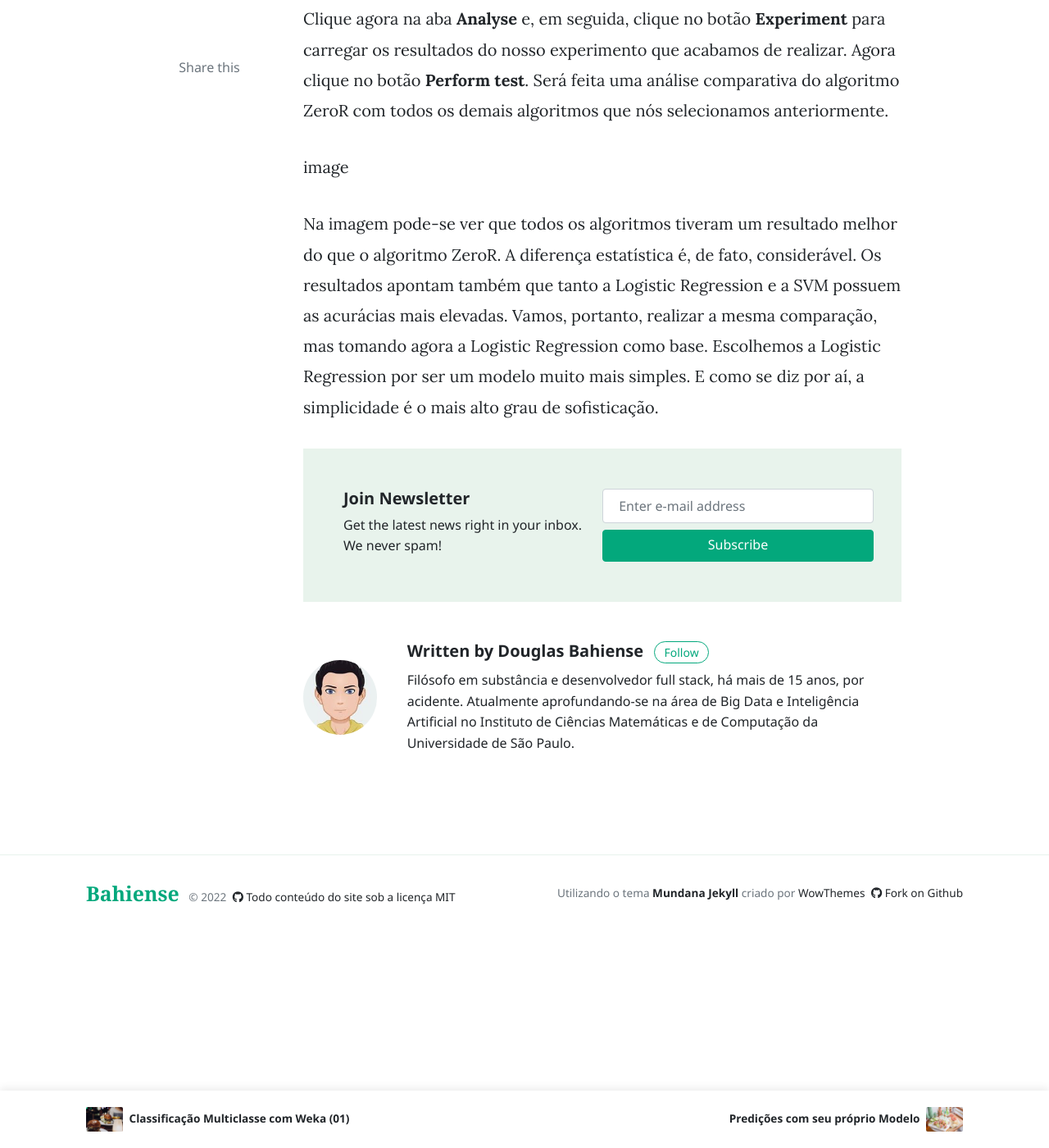
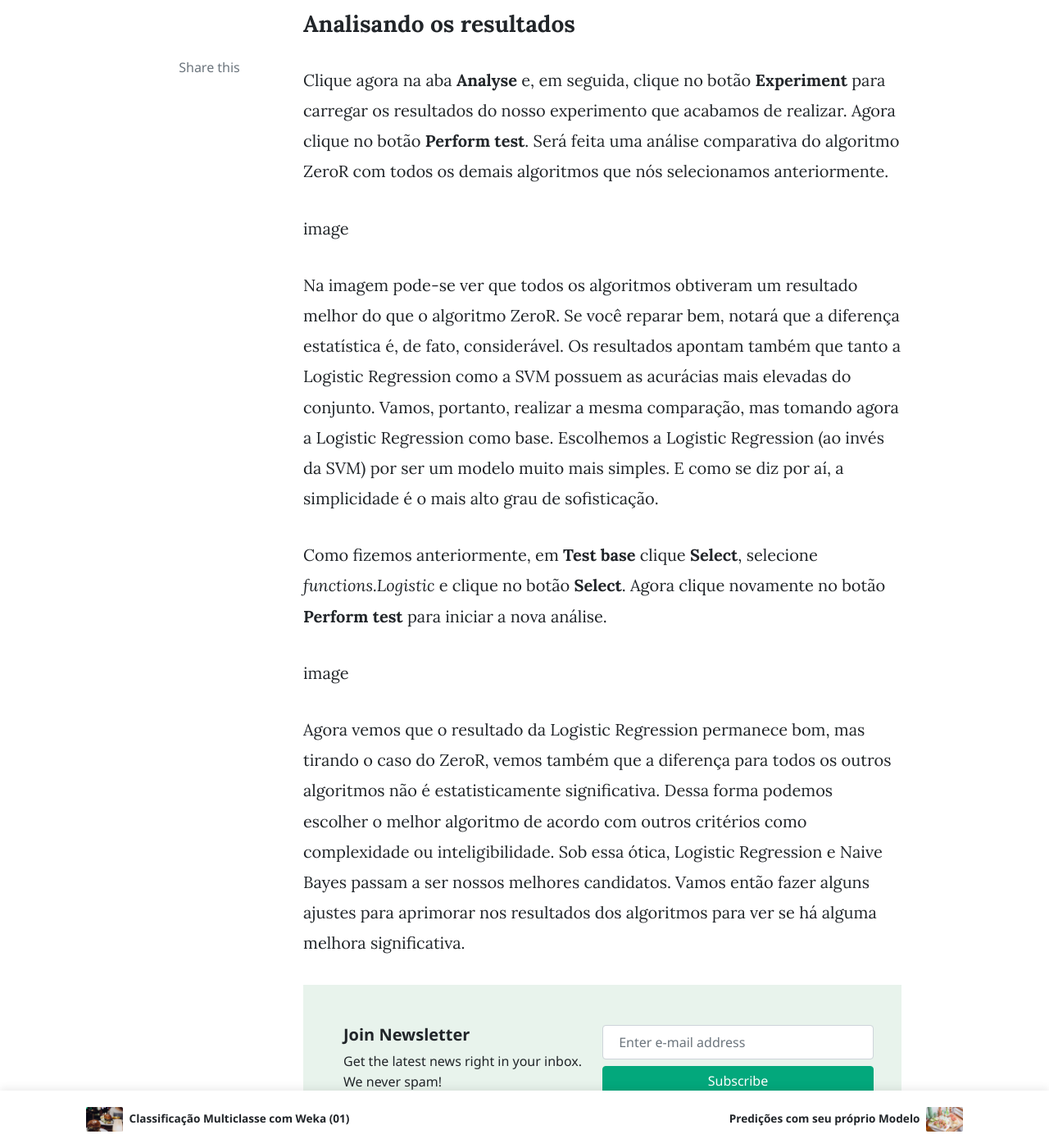
Before and after one commit to dbahiense/dbahiense.github.io, a Jekyll site: the page built from _posts/2021-04-30-multiclass-classification-with-weka-part-02.md, in a window 1280 px wide and 1400 px high, scrolled down 2791 px. Shown: the whole window at 82% size. Built offline with Jekyll 4.4.1, drawn with Linux system fonts in a browser that asks for light colours; nearby versions of some CDN libraries; comment, search, counter and statistics services are not loaded; some of the changed text lies outside the part shown.

Commit message:
edit post

```diff
--- a/_posts/2021-04-30-multiclass-classification-with-weka-part-02.md
+++ b/_posts/2021-04-30-multiclass-classification-with-weka-part-02.md
@@ -13,7 +13,8 @@
   3. ~~manipular os dados~~,
   4. empregar os algoritmos mais adequados conforme os dados disponíveis,
   5. avaliar os resultados de cada algoritmo empregado,
-  6. apresentar os resultados finais.
+  6. ajudar parâmetros para aprimorar os resultados dos algoritmos mais promissores,
+  7. apresentar os resultados finais.
 
 Vamos, então, voltar à diversão e iniciar a avaliação de alguns algoritmos. Se você ainda não o fez, feche o **Explorer** caso ele esteja aberto e abra o **Weka Experimenter Environment**.
 
@@ -52,4 +53,10 @@
 
 image
 
-Na imagem pode-se ver que todos os algoritmos tiveram um resultado melhor do que o algoritmo ZeroR. A diferença estatística é, de fato, considerável. Os resultados apontam também que tanto a Logistic Regression e a SVM possuem as acurácias mais elevadas. Vamos, portanto, realizar a mesma comparação, mas tomando agora a Logistic Regression como base. Escolhemos a Logistic Regression por ser um modelo muito mais simples. E como se diz por aí, a simplicidade é o mais alto grau de sofisticação.
+Na imagem pode-se ver que todos os algoritmos obtiveram um resultado melhor do que o algoritmo ZeroR. Se você reparar bem, notará que a diferença estatística é, de fato, considerável. Os resultados apontam também que tanto a Logistic Regression como a SVM possuem as acurácias mais elevadas do conjunto. Vamos, portanto, realizar a mesma comparação, mas tomando agora a Logistic Regression como base. Escolhemos a Logistic Regression (ao invés da SVM) por ser um modelo muito mais simples. E como se diz por aí, a simplicidade é o mais alto grau de sofisticação.
+
+Como fizemos anteriormente, em **Test base** clique **Select**, selecione *functions.Logistic* e clique no botão **Select**. Agora clique novamente no botão **Perform test** para iniciar a nova análise.
+
+image
+
+Agora vemos que o resultado da Logistic Regression permanece bom, mas tirando o caso do ZeroR, vemos também que a diferença para todos os outros algoritmos não é estatisticamente significativa. Dessa forma podemos escolher o melhor algoritmo de acordo com outros critérios como complexidade ou inteligibilidade. Sob essa ótica, Logistic Regression e Naive Bayes passam a ser nossos melhores candidatos. Vamos então fazer alguns ajustes para aprimorar nos resultados dos algoritmos para ver se há alguma melhora significativa.
```
